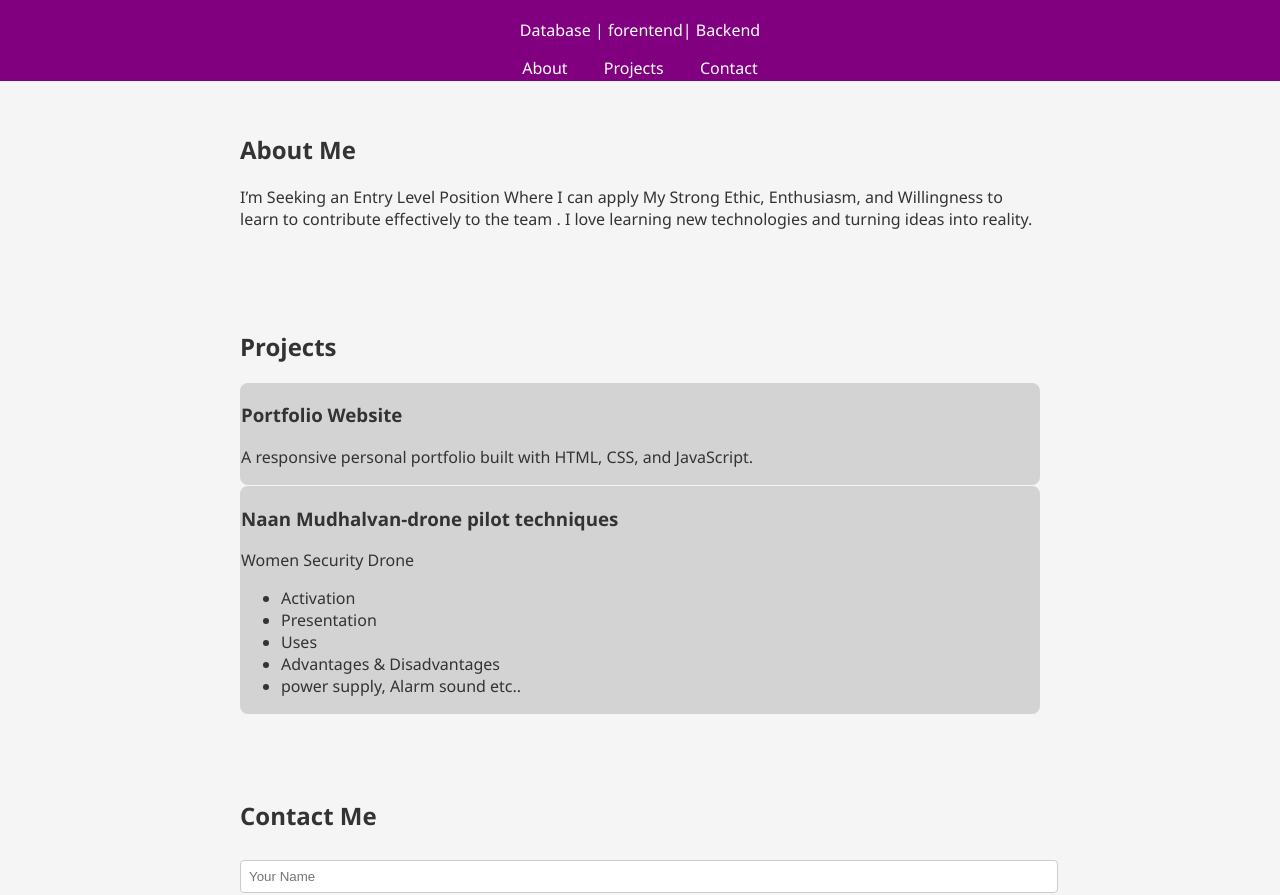
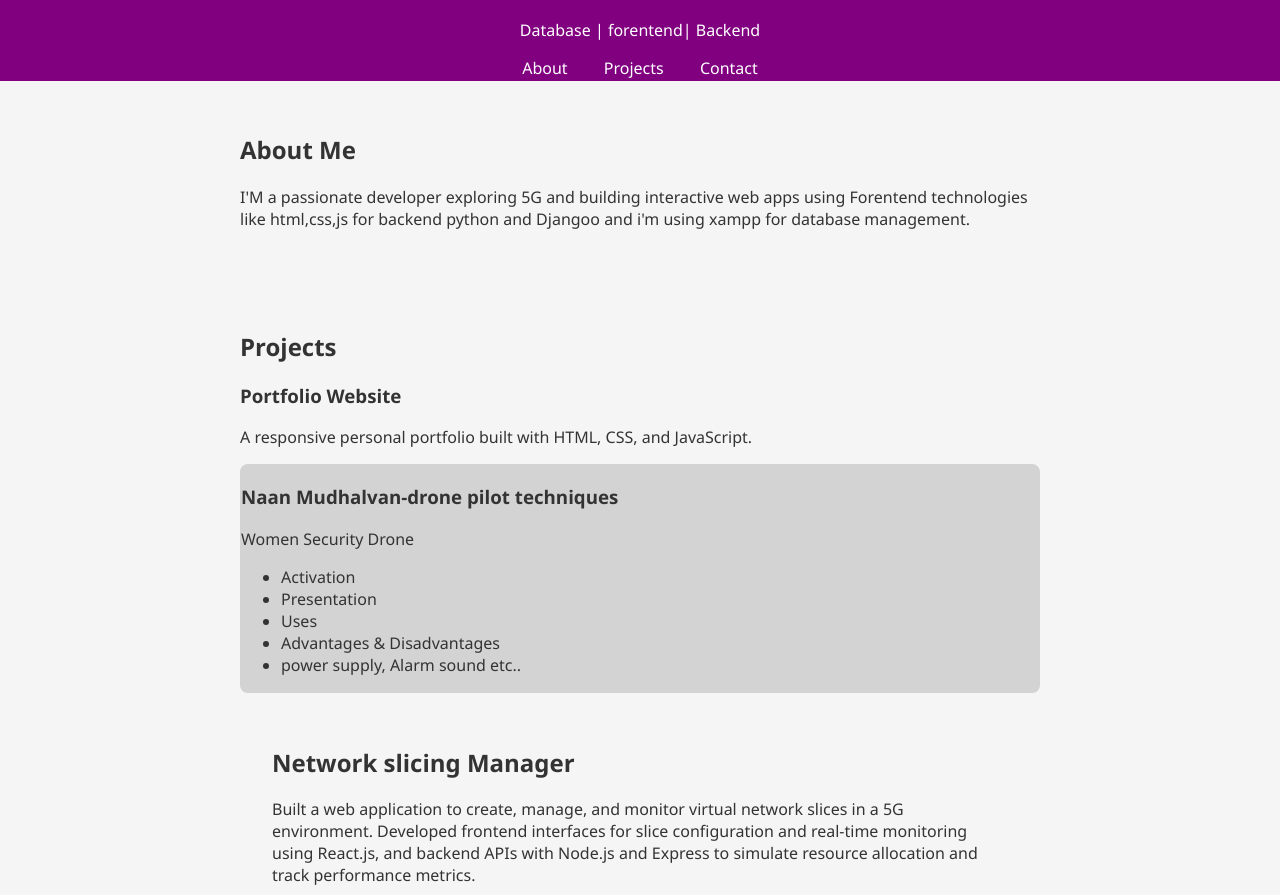
Before and after one commit to maha612/Persnol-portfolio, a plain HTML site: page index.html in a window 1280 px wide. Shown: the part 69-964 px from the top of the page. Drawn offline with Linux system fonts and the light colour scheme; a script that the page names is missing.

Commit message:
Update index.html

```diff
--- a/index.html
+++ b/index.html
@@ -1,12 +1,4 @@
-<!DOCTYPE html>
-<html lang="en">
-<head>
-    <meta charset="UTF-8">
-    <meta name="viewport" content="width=device-width, initial-scale=1.0">
-    <title>Document</title>
 
-</head>
-<body>
     <!DOCTYPE html>
 <html lang="en">
 <head>
@@ -28,12 +20,14 @@
 
   <section id="about">
     <h2>About Me</h2>
-    <p>I’m Seeking an Entry Level Position Where I can apply My Strong Ethic, Enthusiasm, and Willingness to learn to contribute effectively to the team . I love learning new technologies and turning ideas into reality.</p>
+    <p>I'M a passionate developer exploring 5G and building interactive web apps using
+                Forentend technologies like html,css,js for backend python and Djangoo and i'm
+                using xampp for database management.</p>
   </section>
 
   <section id="projects">
     <h2>Projects</h2>
-    <div class="project">
+
       <h3>Portfolio Website</h3>
       <p>A responsive personal portfolio built with HTML, CSS, and JavaScript.</p>
     </div>
@@ -48,6 +42,11 @@
         <li> power supply, Alarm sound etc..</li>
       </ul>
     </div>
+    <section id="projects">
+      <h2>Network slicing Manager</h2>
+
+      <p>Built a web application to create, manage, and monitor virtual network slices in a 5G environment. Developed frontend interfaces for slice configuration and real-time monitoring using React.js, and backend APIs with Node.js and Express to simulate resource allocation and track performance metrics.</p>
+    </section>
   </section>
 
   <section id="contact">
```
